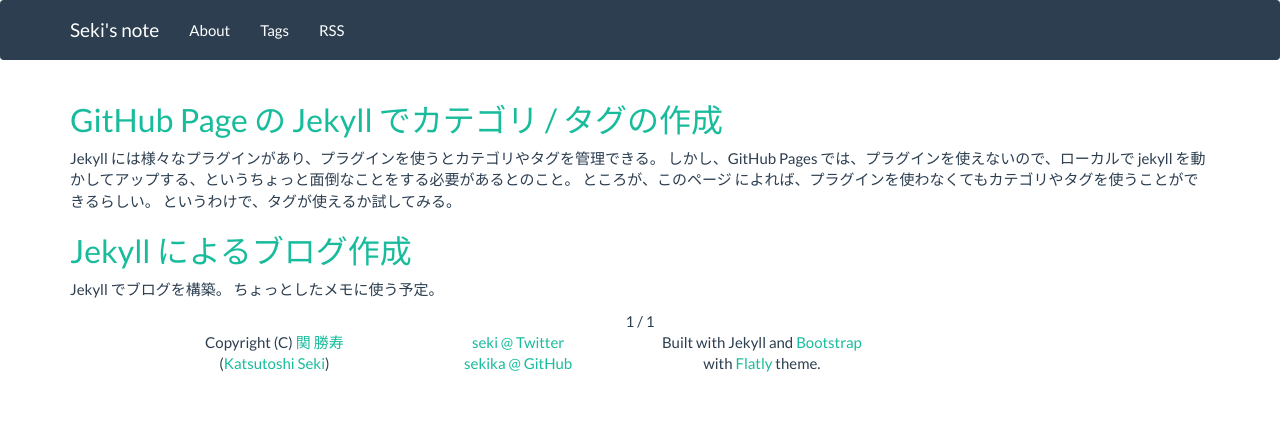
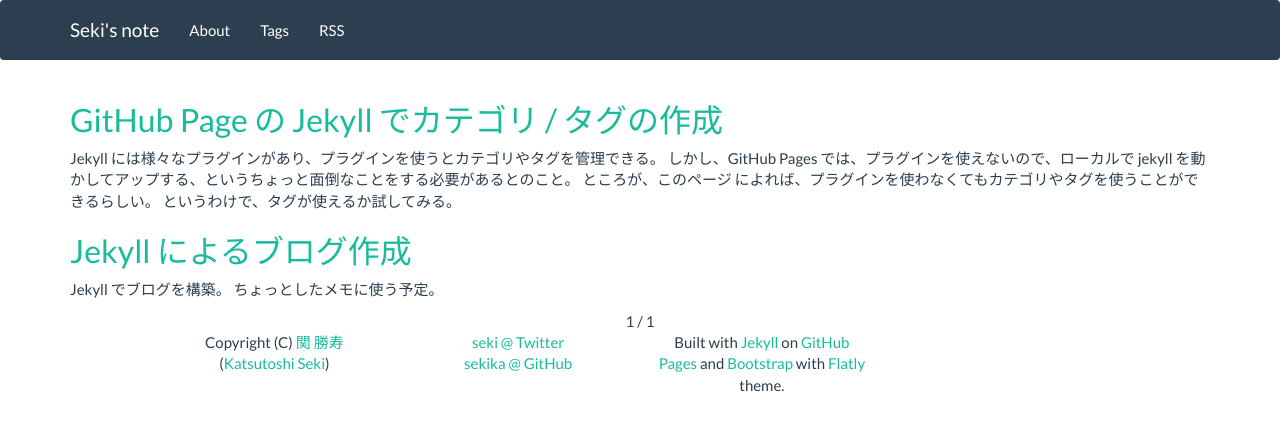
Before and after one commit to sekika/sekika.github.io, a Jekyll site: the page built from index.html, in a window 1280 px wide. Shown: the top 431 px of the page. Built offline with Jekyll 4.4.1, drawn with Linux system fonts in a browser that asks for light colours; nearby versions of some CDN libraries; the list of posts is cut into pages by our own code.

Commit message:
GitHub pages

```diff
--- a/_includes/footer.html
+++ b/_includes/footer.html
@@ -12,7 +12,7 @@
         <a href="https://github.com/sekika">sekika @ GitHub</a>
       </div>
 	  <div class="col-sm-3 col-xs-12">
-	    <div>Built with Jekyll and <a href="http://builtwithbootstrap.com/">Bootstrap</a> with <a href="http://bootswatch.com/flatly/">Flatly</a> theme.</div>
+	    <div>Built with <a href="http://jekyllrb.com/">Jekyll</a> on <a href="https://pages.github.com/">GitHub Pages</a> and <a href="http://builtwithbootstrap.com/">Bootstrap</a> with <a href="http://bootswatch.com/flatly/">Flatly</a> theme.</div>
 	  </div>
         </div>
       </div>
```
